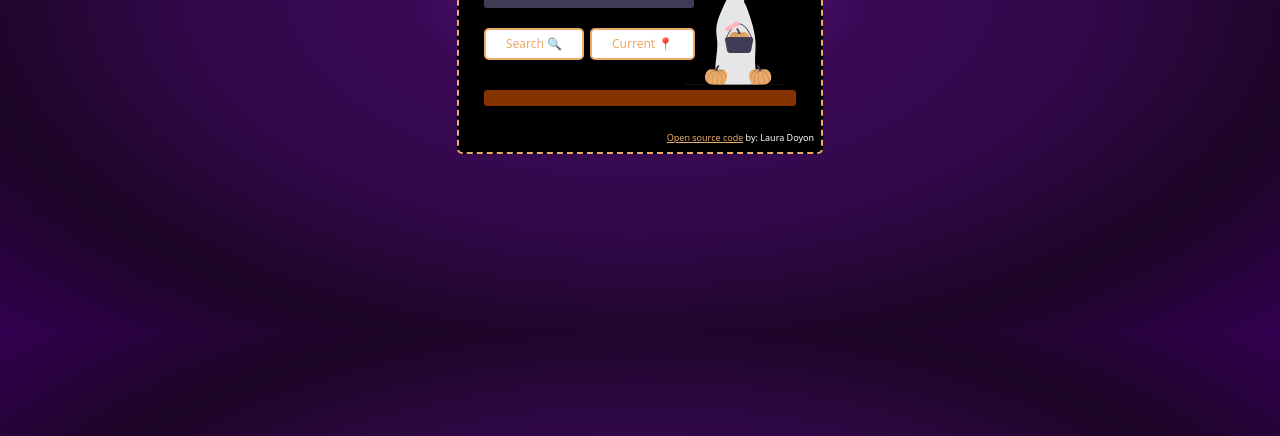
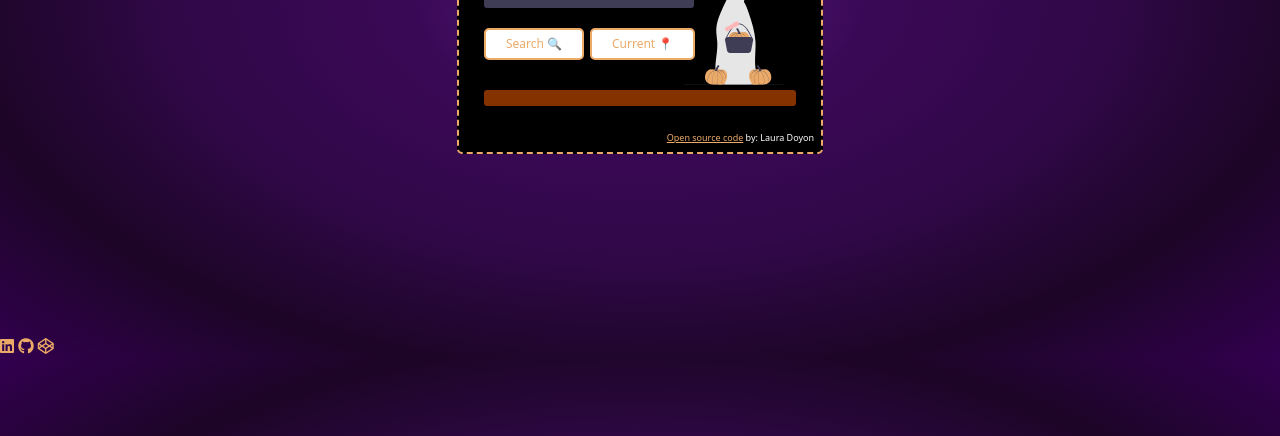
Before and after one commit to L-itslocked/halloween-phone-weather-app, a plain HTML site: page index.html in a window 1280 px wide. Shown: the part 364-800 px from the top of the page. Drawn offline with nearby package versions, Linux system fonts and the light colour scheme; no server answers; a web font is replaced by a local one.

Commit message:
Add social icons

```diff
--- a/index.html
+++ b/index.html
@@ -115,6 +115,15 @@
         </footer>
       </div>
     </div>
+    <a href="https://www.linkedin.com/in/doyonlaura" target="_blank"
+      ><i class="fa-brands fa-linkedin"></i
+    ></a>
+    <a href="https://github.com/L-itslocked" target="_blank"
+      ><i class="fa-brands fa-github"></i
+    ></a>
+    <a href="https://codepen.io/Itslocked" target="_blank">
+      <i class="fa-brands fa-codepen"></i>
+    </a>
     <script src="src/script.js"></script>
   </body>
 </html>
```
